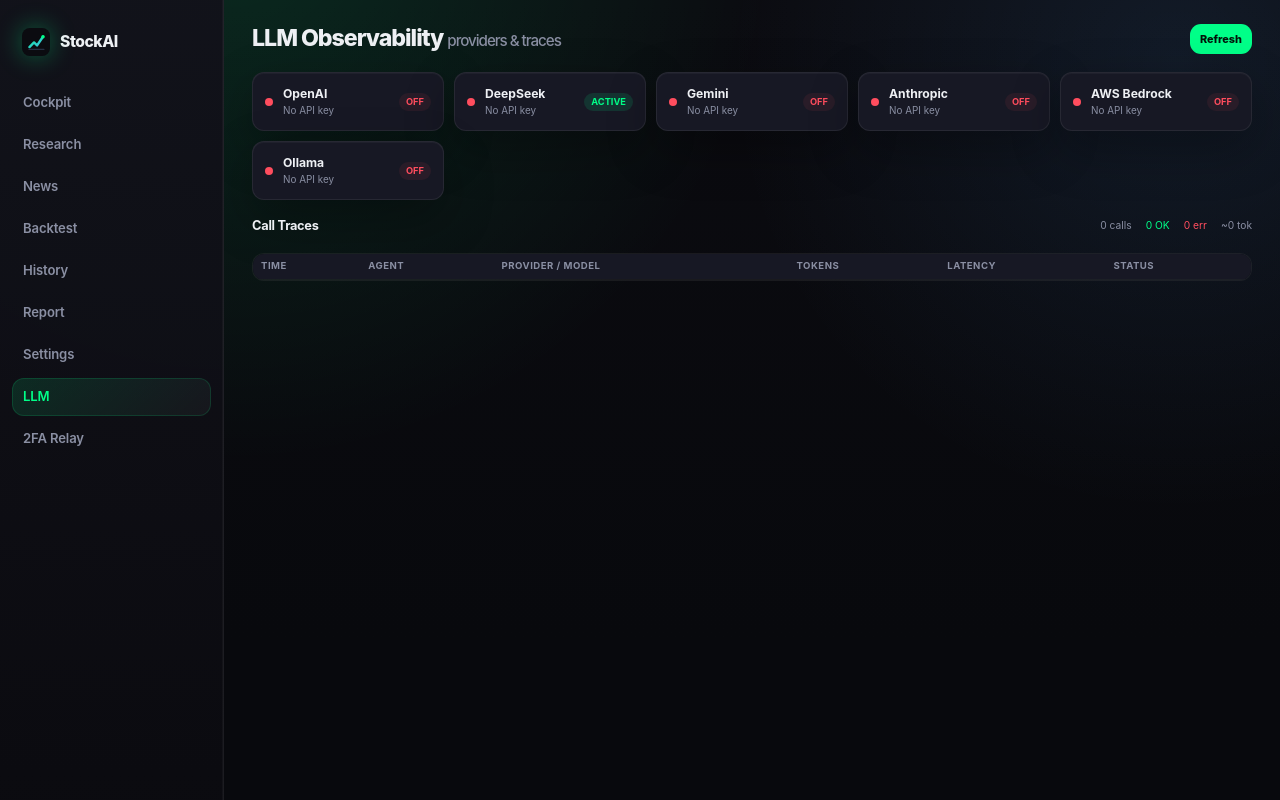
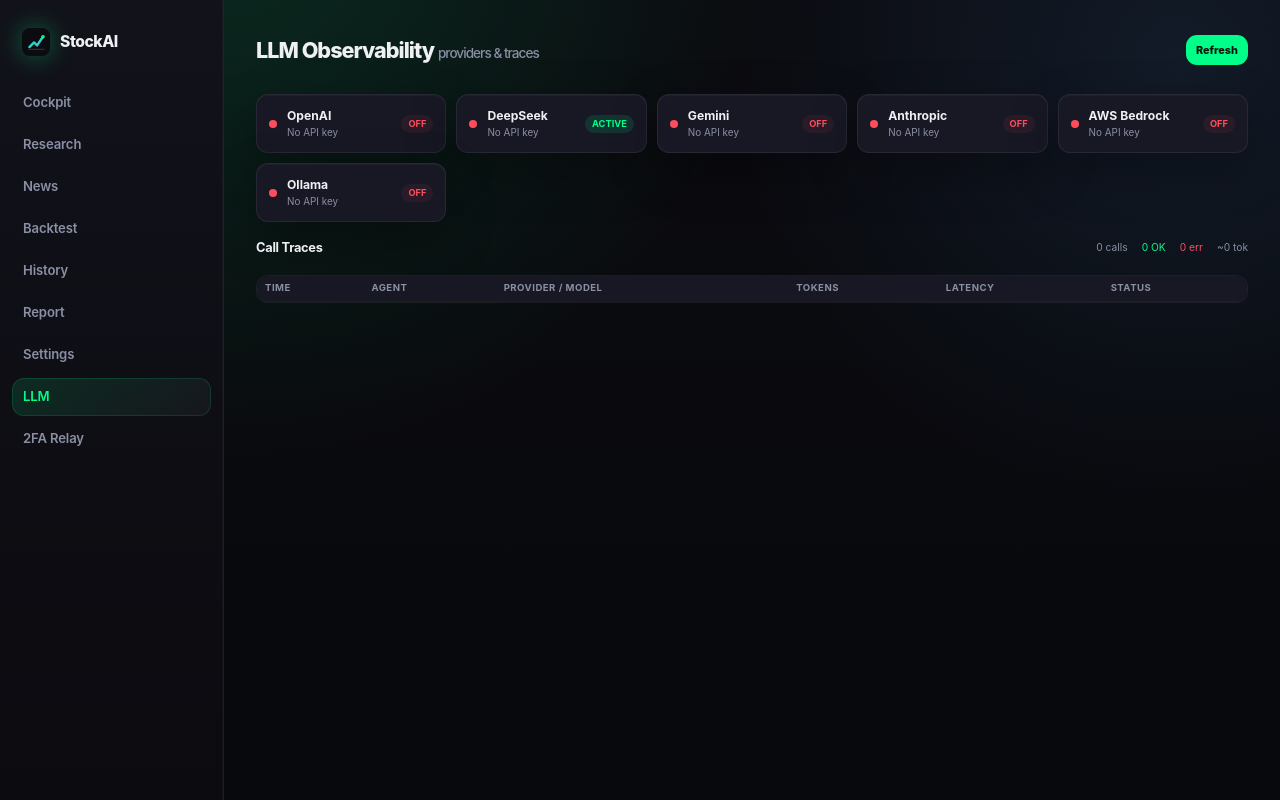
Before and after one commit to UmairBaig8/StockAI, a FastAPI app: page /llm in a window 1280 px wide. Run offline with FastAPI, Linux system fonts and the light colour scheme; data that the repository does not hold is empty; parts of the project's set-up code (start-up, migrations or seed data) failed here and were passed over; some libraries are stand-ins or nearby versions.

Commit message:
fix: standardize header spacing — consistent padding, min-height, font sizes

```diff
--- a/app/static/css/system.css
+++ b/app/static/css/system.css
@@ -41,9 +41,12 @@ a:focus-visible,button:focus-visible,input:focus-visible,select:focus-visible,[t
 .sidebar a:not(.brand):hover{background:rgba(255,255,255,0.045);color:var(--fg);transform:translateX(2px)}
 .sidebar a.active{background:linear-gradient(135deg,var(--accent-soft),rgba(255,255,255,0.035));color:var(--accent);box-shadow:inset 0 0 0 1px rgba(0,255,136,0.14)}
 .mobile-nav{display:none;position:sticky;top:0;z-index:20;gap:6px;padding:8px 10px;background:rgba(11,11,16,0.88);backdrop-filter:blur(18px);border-bottom:1px solid var(--border-soft);overflow-x:auto}.mobile-nav a{white-space:nowrap;color:var(--muted);font-size:0.75rem;font-weight:700;padding:8px 10px;border-radius:10px}.mobile-nav a.active{background:var(--accent-soft);color:var(--accent)}
-.main{width:100%;max-width:1440px;margin:0 auto;padding:24px 28px 42px}
+.main{width:100%;max-width:1440px;margin:0 auto;padding:28px 32px 42px}
 
-header{display:flex;justify-content:space-between;align-items:center;margin-bottom:18px;flex-wrap:wrap;gap:10px}h1{margin-bottom:0;color:var(--fg);font-size:1.45rem;line-height:1.1;font-weight:800;letter-spacing:-0.045em}h1 span,.subtitle,.muted{color:var(--muted);font-weight:500}h1 span{font-size:0.95rem}h2{margin:22px 0 10px;font-size:0.9rem;color:var(--fg);letter-spacing:-0.02em}.card h2,.card h3,h3{font-size:0.72rem;color:var(--muted);text-transform:uppercase;letter-spacing:0.08em;margin-bottom:9px;font-weight:800}
+header{display:flex;justify-content:space-between;align-items:center;margin-bottom:22px;flex-wrap:wrap;gap:12px;min-height:44px}
+h1{margin:0;padding:0;color:var(--fg);font-size:1.35rem;line-height:1.15;font-weight:800;letter-spacing:-0.045em}
+h1 span,.subtitle,.muted{color:var(--muted);font-weight:500}
+h1 span{font-size:0.85rem}h2{margin:22px 0 10px;font-size:0.9rem;color:var(--fg);letter-spacing:-0.02em}.card h2,.card h3,h3{font-size:0.72rem;color:var(--muted);text-transform:uppercase;letter-spacing:0.08em;margin-bottom:9px;font-weight:800}
 .grid{display:grid;gap:14px;grid-template-columns:repeat(2,minmax(0,1fr))}.wide{grid-column:1/-1}.half{min-width:0}
 .card,.report-card,.provider-card,.news-item,.stat,.metric,.metric-badge{background:linear-gradient(180deg,rgba(23,24,36,0.92),rgba(18,18,26,0.92));border:1px solid var(--border-soft);border-radius:var(--radius);box-shadow:var(--shadow),inset 0 1px 0 rgba(255,255,255,0.035)}
 .card,.report-card{padding:15px}.card,.report-card,.provider-card,.news-item,.stat,.metric{transition:transform .18s var(--ease),border-color .18s var(--ease),background .18s var(--ease)}.card:hover,.report-card:hover,.provider-card:hover,.news-item:hover,.stat:hover,.metric:hover{transform:translateY(-1px);border-color:rgba(0,255,136,0.18)}
```
